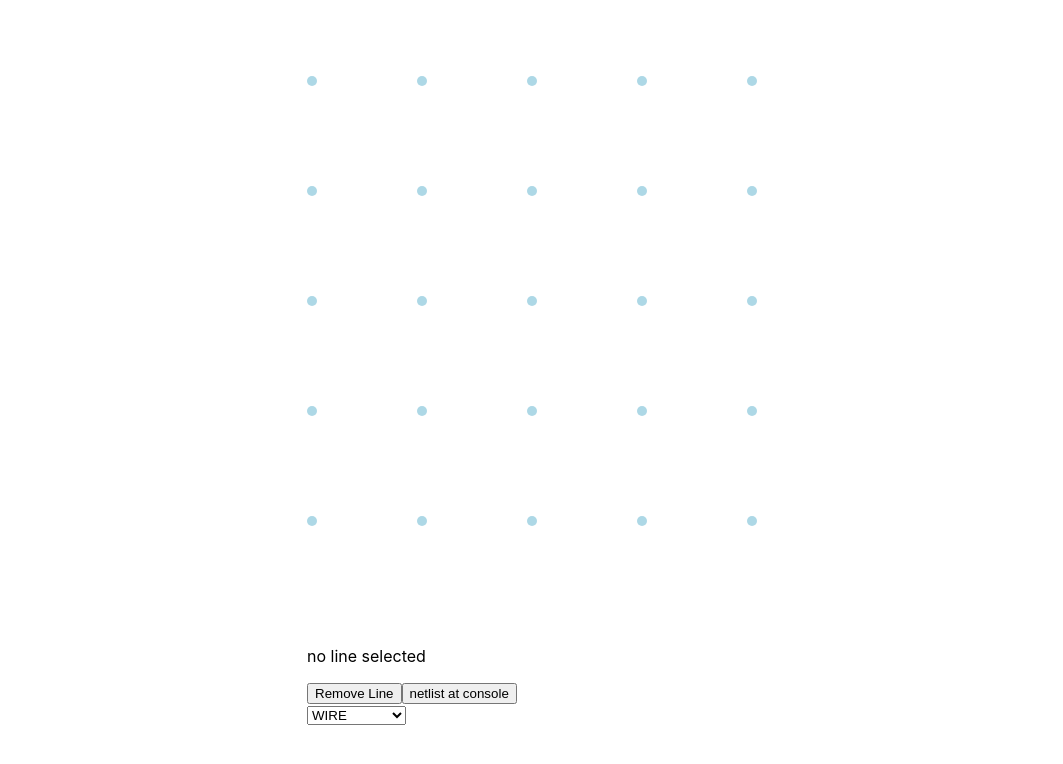
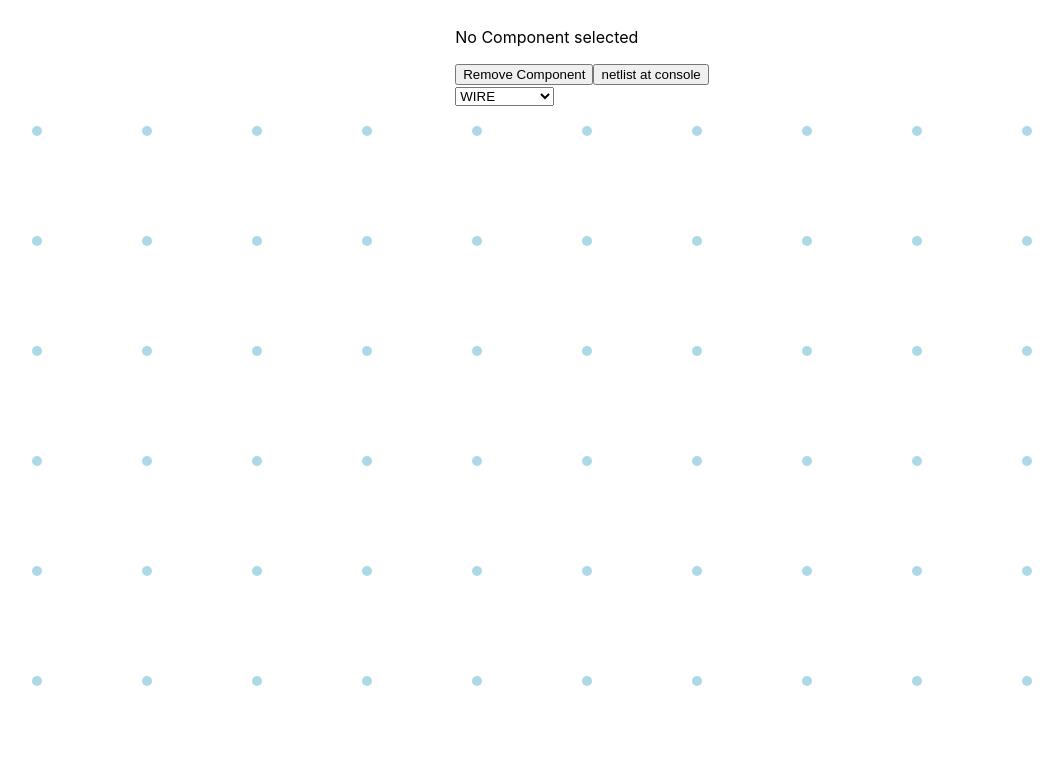
Before and after one commit to aryandas12/SparkCircuitry, a React (Create React App) app in the folder frontend/: page / in a window 1280 px wide. Shown: the top 764 px of the page, without its empty margins (58-1121 px from the left). Built offline with nearby package versions, Linux system fonts and the light colour scheme.

Commit message:
Minor styling update

```diff
--- a/frontend/src/assets/componentsLibrary.js
+++ b/frontend/src/assets/componentsLibrary.js
@@ -13,7 +13,7 @@ export const components = {
             .attr("y1", y1)
             .attr("x2", x2)
             .attr("y2", y2)
-            .attr("stroke", "grey")
+            .attr("stroke", "black")
             .attr("stroke-width", "3")
             .on("click", () => setSelectedLine(lineId))
         )
--- a/frontend/src/components/CircuitCanvas.jsx
+++ b/frontend/src/components/CircuitCanvas.jsx
@@ -2,6 +2,33 @@ import React, { useState } from "react";
 import styled from "styled-components";
 import * as d3 from "d3";
 import { components } from "../assets/componentsLibrary";
+
+
+//STYLED COMPONENTS
+const Container = styled.main`
+  width: 100vw;
+  height: 100vh;
+  display: flex;
+  justify-content: center;
+  align-items: center;
+  flex-direction: column;
+`
+
+const Menu = styled.section`
+  margin-bottom: 20px;
+`
+
+const CircuitBoaard = styled.section`
+
+`
+
+const RemoveComponent = styled.div``
+
+const ComponentList = styled.div``
+
+const Select = styled.select``
+
+const Button = styled.button``
 
 const Circle = styled.circle`
   transition: all 100ms;
@@ -9,14 +36,17 @@ const Circle = styled.circle`
     cursor: pointer;
   }
 `;
+
+
+
 const tempnetList = [];
 const CircuitCanvas = () => {
   const [connectedDots, setConnectedDots] = useState([]);
   const [lines, setLines] = useState([]); // State variable to track lines
   const [selectedLine, setSelectedLine] = useState()
   const svgRef = React.createRef();
-  const numRows = 5;
-  const numCols = 5;
+  const numRows = 6;
+  const numCols = 10;
   const dotRadius = 5;
   const gap = 100;
    // Gap between dots
@@ -85,7 +115,52 @@ const CircuitCanvas = () => {
   const totalHeight = numRows * (2 * dotRadius + gap);
 
   return (
-    <div>
+    <Container>
+
+      <Menu>
+
+        <RemoveComponent>
+          <p>{selectedLine || 'No Component selected'}</p>
+          <Button
+            onClick={() => {
+              if (lines.length > 0) {
+                // Remove the last drawn line when the Button is clicked
+                // const lastLineId = lines[lines.length - 1];
+
+                removeLine(selectedLine);
+                setSelectedLine();
+              }
+            }}
+          >
+            Remove {selectedLine?.split('-')[0] || 'Component'}
+          </Button>
+          <Button
+            onClick={() => {
+              console.log("New Netlist:")
+              for(var i=0;i<tempnetList.length;i++)
+              {console.log(tempnetList[i]);}
+            }}
+          >
+            netlist at console
+          </Button>
+          </RemoveComponent>
+
+          <ComponentList>
+            <Select
+                value={selectedComponent}
+                onChange={(e) => setSelectedComponent(e.target.value)}
+              >
+
+                {Object.keys(components).map(item => (
+                  <option value={components[item].name} key={item}>{components[item].name.toUpperCase()}</option>
+                ))}
+
+
+            </Select>
+          </ComponentList>
+      </Menu>
+
+      <CircuitBoaard>
         <svg ref={svgRef} width={totalWidth} height={totalHeight}>
           {/* Render dots in a grid */}
           {Array.from({ length: numRows }).map((_, row) =>
@@ -107,48 +182,12 @@ const CircuitCanvas = () => {
 
         </svg>
 
+      </CircuitBoaard>
+
       {/* Button to remove lines */}
 
-      <div>
-        <p>{selectedLine || 'no line selected'}</p>
-      <button
-        onClick={() => {
-          if (lines.length > 0) {
-            // Remove the last drawn line when the button is clicked
-            // const lastLineId = lines[lines.length - 1];
 
-            removeLine(selectedLine);
-            setSelectedLine();
-          }
-        }}
-      >
-        Remove Line
-      </button>
-      <button
-        onClick={() => {
-          console.log("New Netlist:")
-          for(var i=0;i<tempnetList.length;i++)
-          {console.log(tempnetList[i]);}
-        }}
-      >
-        netlist at console
-      </button>
-      </div>
-
-      <div>
-      <select
-          value={selectedComponent}
-          onChange={(e) => setSelectedComponent(e.target.value)}
-        >
-
-          {Object.keys(components).map(item => (
-            <option value={components[item].name} key={item}>{components[item].name.toUpperCase()}</option>
-          ))}
-
-
-      </select>
-      </div>
-    </div>
+    </Container>
   );
 
 
```
Lines whose indentation alone changed are shown as unchanged.
